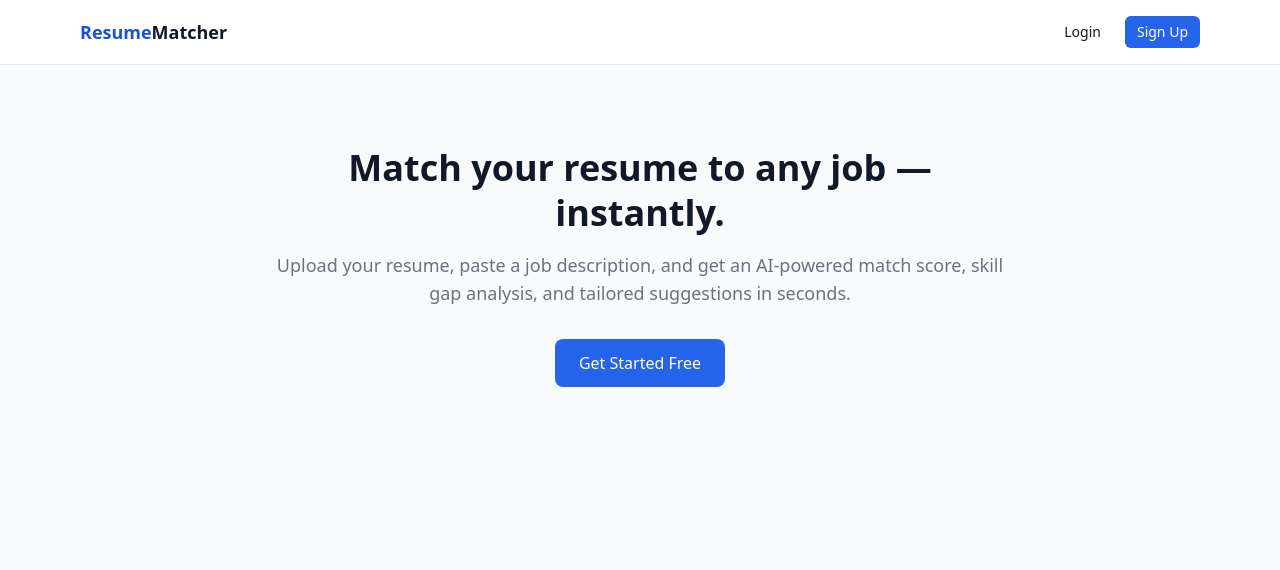
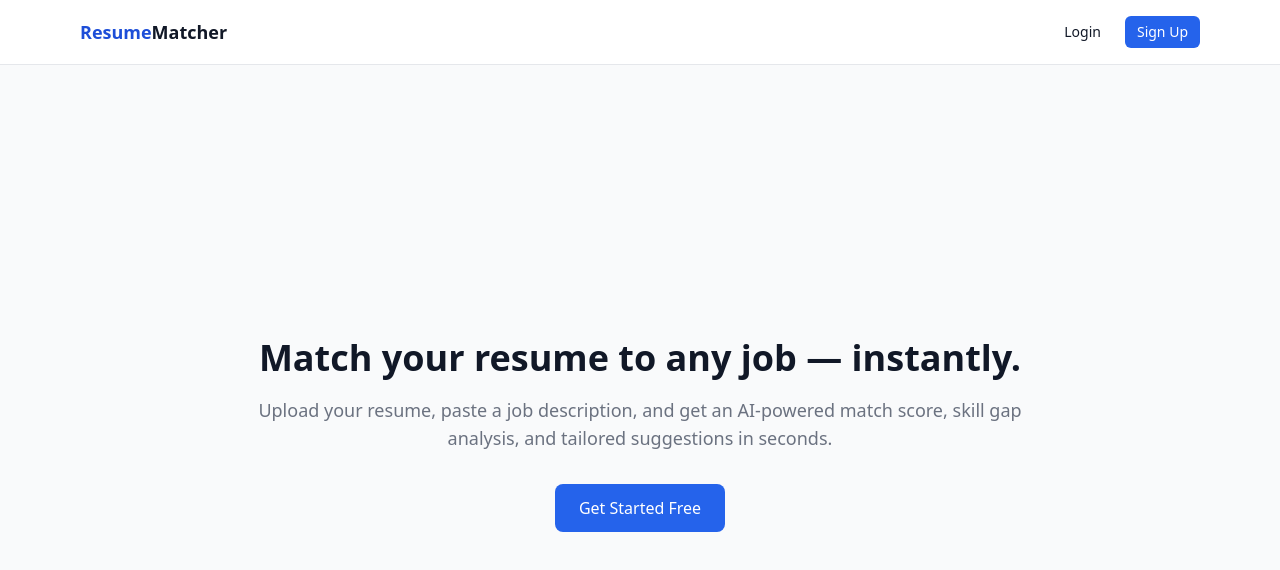
Before and after one commit to Mahendra-Karyam/ai_resume_jd_matcher, a React (Vite) app in the folder client/: page / in a window 1280 px wide. Shown: the top 570 px of the page. Built offline with nearby package versions, Linux system fonts and the light colour scheme.

Commit message:
Updated Home.jsx

```diff
--- a/client/src/pages/Home.jsx
+++ b/client/src/pages/Home.jsx
@@ -5,9 +5,11 @@ import { useAuth } from "../context/AuthContext.jsx";
 export default function Home() {
   const { user } = useAuth();
   return (
-    <div className="max-w-3xl mx-auto text-center py-12 sm:py-20 px-4">
+    <div className="min-h-[calc(100vh-4rem)] flex items-center justify-center px-6 sm:px-4">
+      <div className="max-w-3xl mx-auto text-center">
         <h1 className="text-xl sm:text-4xl font-bold text-gray-900 mb-3 sm:mb-4 leading-snug sm:leading-tight">
-        Match your resume<br className="sm:hidden" /> to any job — instantly.
+          Match your resume<br className="sm:hidden" />{" "}
+          <span className="whitespace-nowrap">to any job — instantly.</span>
         </h1>
         <p className="text-gray-500 text-sm sm:text-lg mb-6 sm:mb-8 leading-relaxed">
           Upload your resume, paste a job description, and get an AI-powered match score,
@@ -20,5 +22,6 @@ export default function Home() {
           {user ? "Go to Dashboard" : "Get Started Free"}
         </Link>
       </div>
+    </div>
   );
 }
```
Lines whose indentation alone changed are shown as unchanged.
